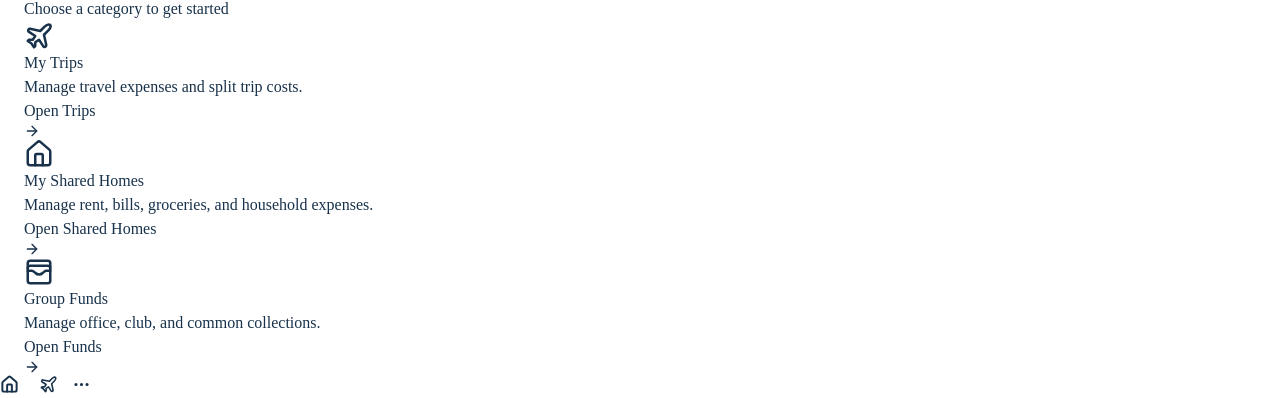
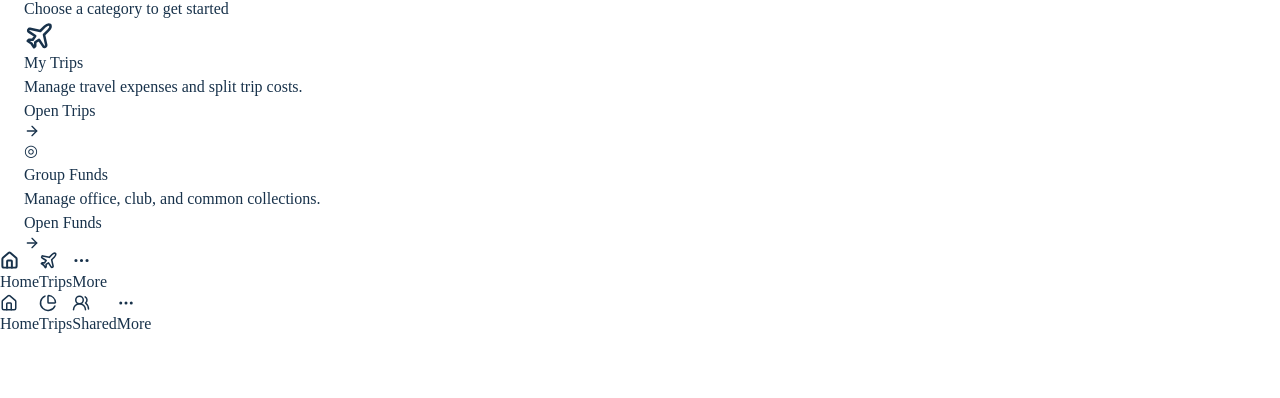
Before and after one commit to Kottyam/split-app, a React (Vite) app in the folder client/: page / in a window 1280 px wide. Shown: the part 1373-1771 px from the top of the page. Built offline with nearby package versions, Linux system fonts and the light colour scheme; no server answers.

Commit message:
Remove Shared Homes from home screen categories

```diff
--- a/client/src/pages/Home.tsx
+++ b/client/src/pages/Home.tsx
@@ -1,7 +1,6 @@
 import { useEffect, useState } from 'react';
-import { ArrowRight, Bell, Home as HomeIcon, Plane, Search, Settings, WalletCards } from 'lucide-react';
+import { ArrowRight, Bell, Plane, Search, Settings } from 'lucide-react';
 import { useLocation } from 'wouter';
-import { Button } from '@/components/ui/button';
 import { Card } from '@/components/ui/card';
 
 import AppSettingsDialog from '@/components/AppSettingsDialogExtended';
@@ -29,9 +28,7 @@
 
   useEffect(() => {
     const seen = localStorage.getItem('hasSeenHelpGuide');
-    if (!seen) {
-      setShowHelpGuide(true);
-    }
+    if (!seen) setShowHelpGuide(true);
   }, []);
 
   const handleDismissHelpGuide = (open: boolean) => {
@@ -42,7 +39,6 @@
   return (
     <div className="relative min-h-screen overflow-x-hidden bg-kharcha-cream px-3 pb-24 pt-3 sm:px-6 sm:pt-5">
       <HelpGuideModal open={showHelpGuide} onOpenChange={handleDismissHelpGuide} showLanguageSelector />
-
       <header className="relative z-10 mx-auto flex max-w-4xl items-center justify-between gap-2 rounded-2xl border border-[#d7e4dc] bg-white/95 px-3 py-2.5 shadow-[0_8px_24px_rgba(24,50,75,0.08)] backdrop-blur supports-[backdrop-filter]:backdrop-blur sm:gap-3 sm:rounded-3xl sm:px-4">
         <div className="min-w-0 flex-1"><BrandLogo variant="landing" imageClassName="mix-blend-multiply" className="w-40 sm:w-52" /></div>
         <div className="flex shrink-0 items-start gap-0.5 sm:gap-2">
@@ -51,7 +47,6 @@
           <HeaderAction label={t('settings')} ariaLabel={t('settings')} onClick={() => setShowSettings(true)}><Settings size={18} /></HeaderAction>
         </div>
       </header>
-
       <main className="relative z-10 mx-auto max-w-4xl py-6 sm:py-10">
         <div className="mb-6 text-center sm:mb-8">
           <h1 className="text-3xl font-black text-kharcha-navy sm:text-4xl">{t('whatManage')}</h1>
@@ -59,15 +54,17 @@
         </div>
         <div className="grid gap-3 sm:grid-cols-2 lg:grid-cols-4 sm:gap-4">
           <CategoryCard icon={<Plane size={30} />} title={t('myTrips')} description={t('tripsDescription')} action={t('openTrips')} accent="orange" onClick={() => navigate(appCategories.trips.path)} />
-          <CategoryCard icon={<HomeIcon size={30} />} title={t('mySharedHomes')} description={t('sharedHomesDescription')} action={t('openSharedHomes')} accent="green" onClick={() => navigate(appCategories.sharedHomes.path)} />
-          <CategoryCard icon={<WalletCards size={30} />} title={t('groupFunds')} description={t('groupFundsDescription')} action={t('openFunds')} accent="orange" onClick={() => navigate(appCategories.groupFunds.path)} />
+          <CategoryCard icon={<LandmarkIcon />} title={t('groupFunds')} description={t('groupFundsDescription')} action={t('openFunds')} accent="orange" onClick={() => navigate(appCategories.groupFunds.path)} />
         </div>
       </main>
-
       <AppSettingsDialog open={showSettings} onOpenChange={setShowSettings} />
       <BottomNavigation />
     </div>
   );
+}
+
+function LandmarkIcon() {
+  return <span className="text-[30px] leading-none" aria-hidden="true">◎</span>;
 }
 
 function HeaderAction({ children, label, ariaLabel, onClick, badge }: { children: React.ReactNode; label: string; ariaLabel: string; onClick: () => void; badge?: string }) {
```
